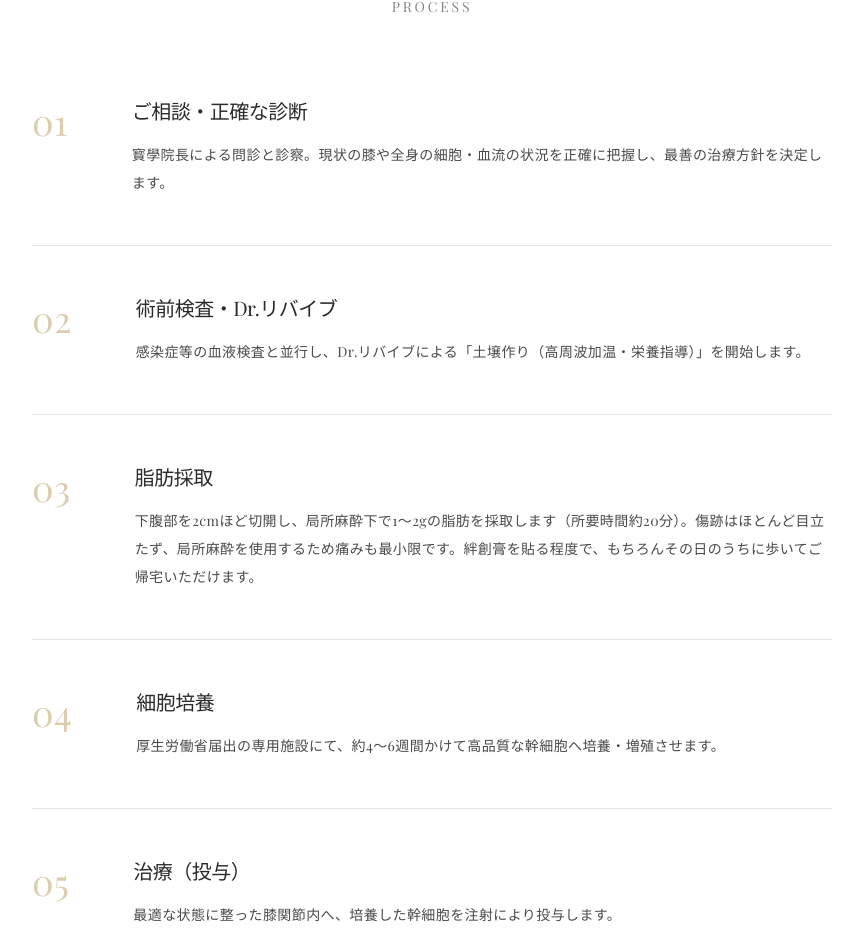
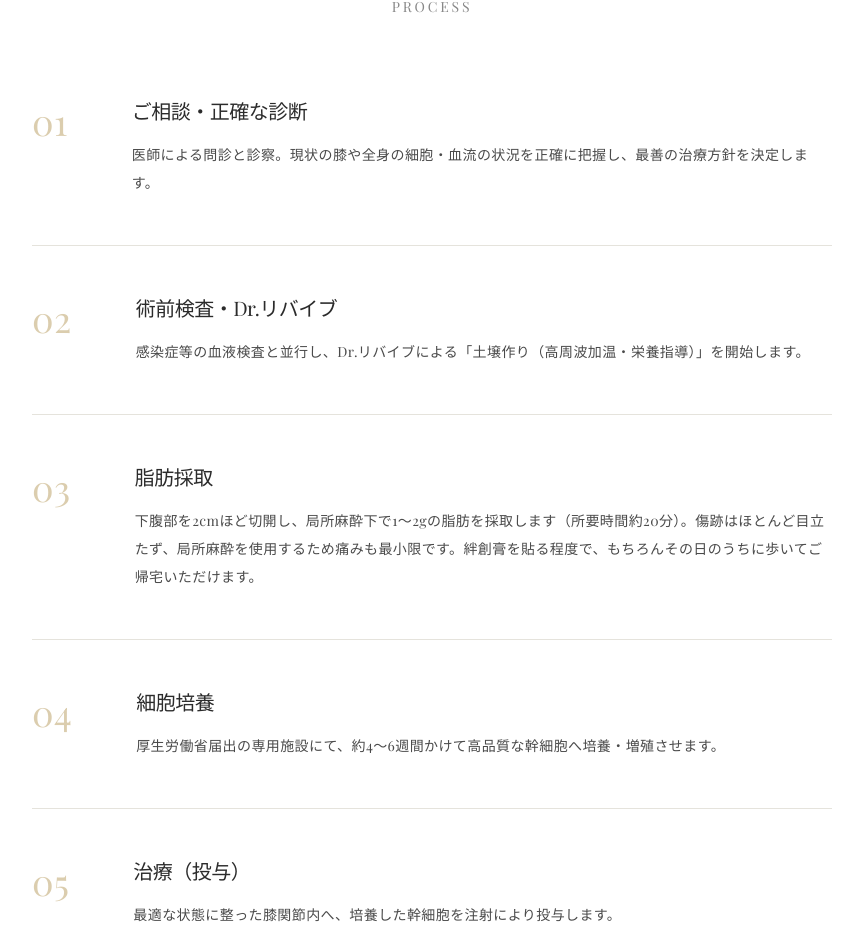
Before and after one commit to gyattu7/stellcell-LP, a React (Vite) app: page / in a window 1280 px wide. Shown: the part 6934-7872 px from the top of the page, without its empty margins (208-1071 px from the left). Built offline with nearby package versions, Linux system fonts and the light colour scheme; a web font is replaced by a local one.

Commit message:
fix: Correct doctor's name in treatment flow
Replaced "寳學院長" with "医師" in the treatment flow description for better accuracy and broader applicability.

```diff
--- a/src/App.tsx
+++ b/src/App.tsx
@@ -515,7 +515,7 @@ export default function App() {
           <SectionHeading title="治療の流れ" subtitle="PROCESS" />
           <div className="space-y-12">
             {[
-              { title: "ご相談・正確な診断", desc: "寳學院長による問診と診察。現状の膝や全身の細胞・血流の状況を正確に把握し、最善の治療方針を決定します。" },
+              { title: "ご相談・正確な診断", desc: "医師による問診と診察。現状の膝や全身の細胞・血流の状況を正確に把握し、最善の治療方針を決定します。" },
               { title: "術前検査・Dr.リバイブ", desc: "感染症等の血液検査と並行し、Dr.リバイブによる「土壌作り（高周波加温・栄養指導）」を開始します。" },
               { title: "脂肪採取", desc: "下腹部を2cmほど切開し、局所麻酔下で1〜2gの脂肪を採取します（所要時間約20分）。傷跡はほとんど目立たず、局所麻酔を使用するため痛みも最小限です。絆創膏を貼る程度で、もちろんその日のうちに歩いてご帰宅いただけます。" },
               { title: "細胞培養", desc: "厚生労働省届出の専用施設にて、約4〜6週間かけて高品質な幹細胞へ培養・増殖させます。" },
```
